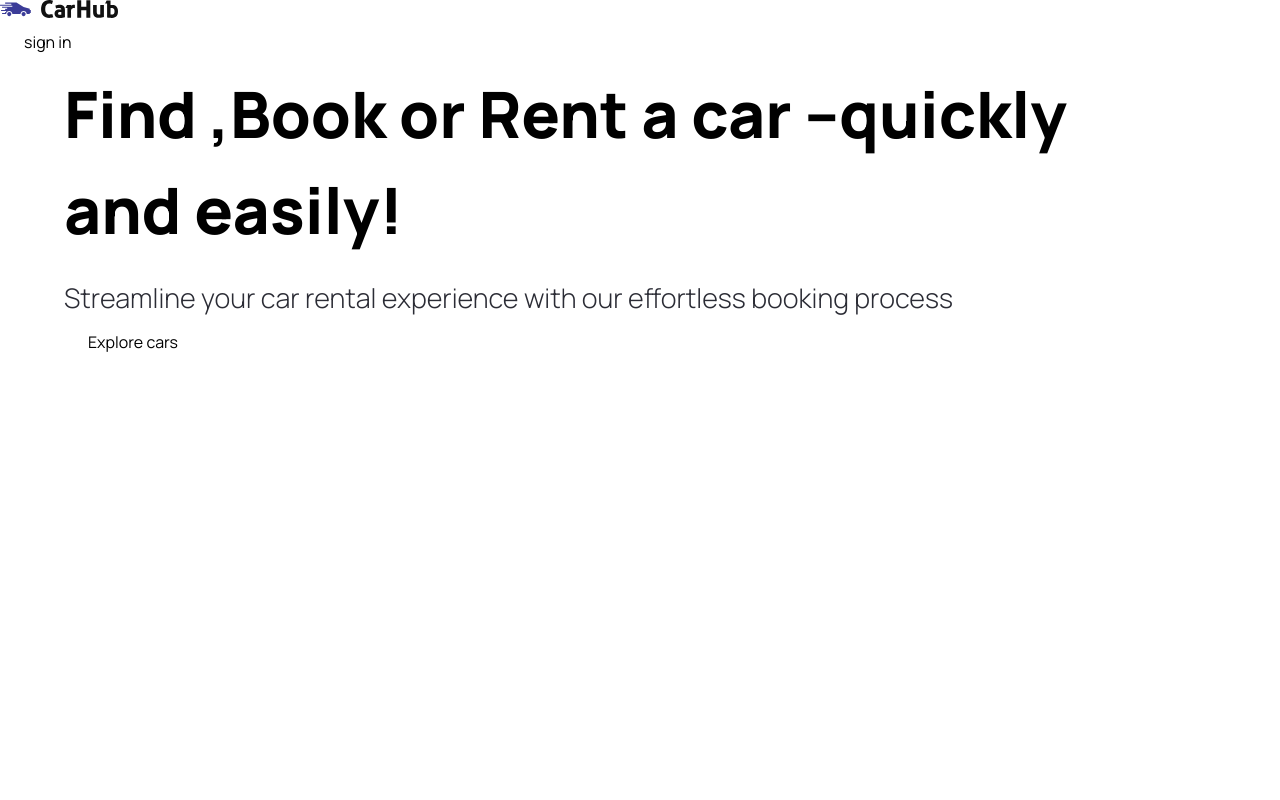
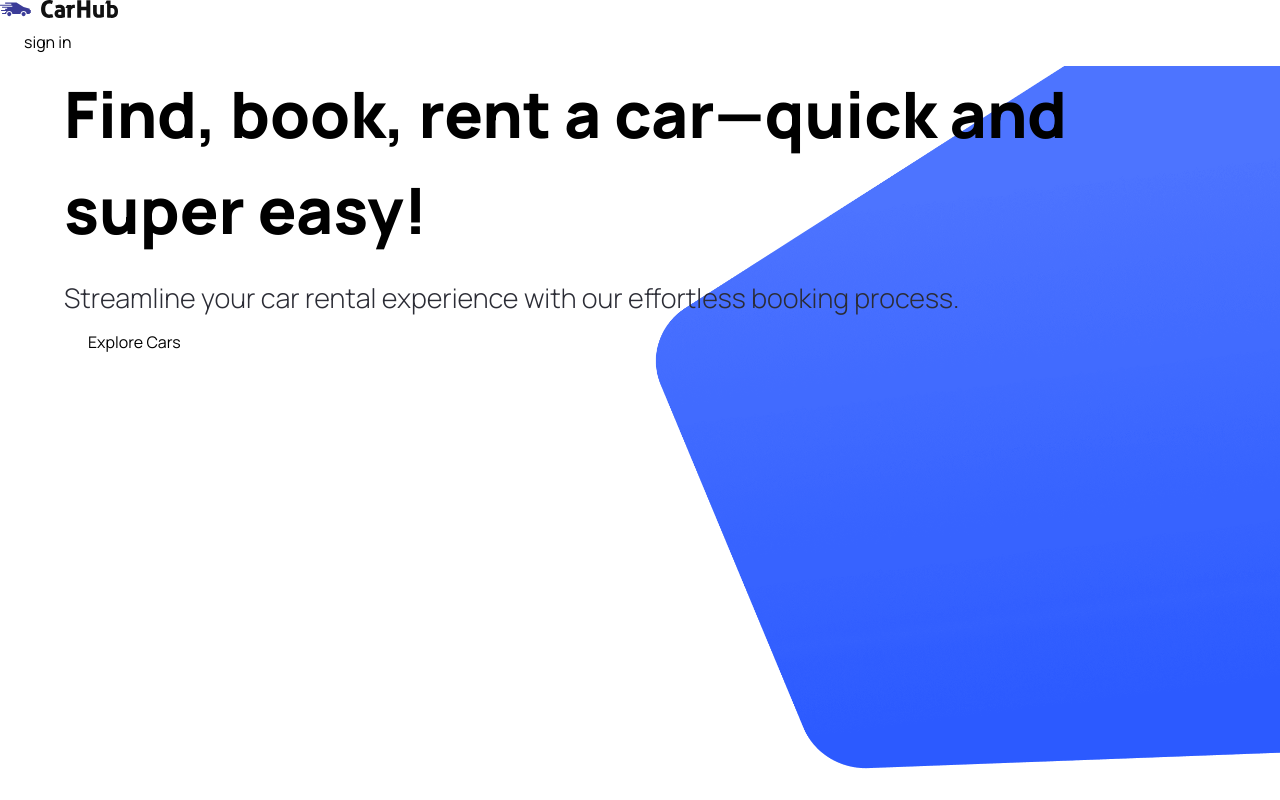
Before and after one commit to misikir21/hulucars, a Next.js app: page / in a window 1280 px wide. Shown: the top 800 px of the page. Built offline with nearby package versions, Linux system fonts and the light colour scheme.

Commit message:
rename interface names

```diff
--- a/comp/Footer.tsx
+++ b/comp/Footer.tsx
@@ -38,6 +38,7 @@ function Footer() {
           ))}
         </div>
         <div className="flex justify-between items-center flex-wrap mt-10 border-t border-gray-100 sm:px-16 px-6 py-10">
+          <p>@2024 Hulucars.All Rights Reserved </p>
           <div className="footer__copyrights-link">
             <Link href="/" className="text-gray-500">
               Privacy Policy
--- a/comp/Hero.tsx
+++ b/comp/Hero.tsx
@@ -1,32 +1,45 @@
 "use client";
-import { Custombtn } from ".";
+
 import Image from "next/image";
-function Hero() {
-  const handlescroll = () => {};
+
+import { Custombtn } from "@/comp";
+
+const Hero = () => {
+  const handleScroll = () => {
+    const nextSection = document.getElementById("discover");
+
+    if (nextSection) {
+      nextSection.scrollIntoView({ behavior: "smooth" });
+    }
+  };
+
   return (
     <div className="hero">
       <div className="flex-1 pt-36 padding-x">
         <h1 className="hero__title">
-          Find ,Book or Rent a car --quickly and easily!
+          Find, book, rent a car—quick and super easy!
         </h1>
+
         <p className="hero__subtitle">
           Streamline your car rental experience with our effortless booking
-          process
+          process.
         </p>
+
         <Custombtn
-          title="Explore cars"
-          Styles="bg-primary-blue text-white rounded-full mt-10"
-          handleclick={handlescroll}
+          title="Explore Cars"
+          containerStyles="bg-primary-blue text-white rounded-full mt-10"
+          handleClick={handleScroll}
         />
       </div>
       <div className="hero__image-container">
         <div className="hero__image">
           <Image src="/hero.png" alt="hero" fill className="object-contain" />
-          <div className="hero__image-overlay"></div>
         </div>
+
+        <div className="hero__image-overlay" />
       </div>
     </div>
   );
-}
+};
 
 export default Hero;
--- a/comp/custombtn.tsx
+++ b/comp/custombtn.tsx
@@ -1,14 +1,19 @@
 "use client";
 import Image from "next/image";
-import { CustombtnProps } from "@/types";
-const Custombtn = ({ title, Styles, btntype, handleclick }: CustombtnProps) => {
+import { CustomButtonProps } from "@/types";
+const Custombtn = ({
+  title,
+  containerStyles,
+  btnType,
+  handleClick,
+}: CustomButtonProps) => {
   return (
     <div>
       <button
         disabled={false}
-        type={btntype || "button"}
-        className={`custom-btn ${Styles}`}
-        onClick={handleclick}
+        type={btnType || "button"}
+        className={`custom-btn ${containerStyles}`}
+        onClick={handleClick}
       >
         <span className={`flex-1`}>{title}</span>
       </button>
```
Also changed, not shown: types/index.tsx (+7 -4 lines).
